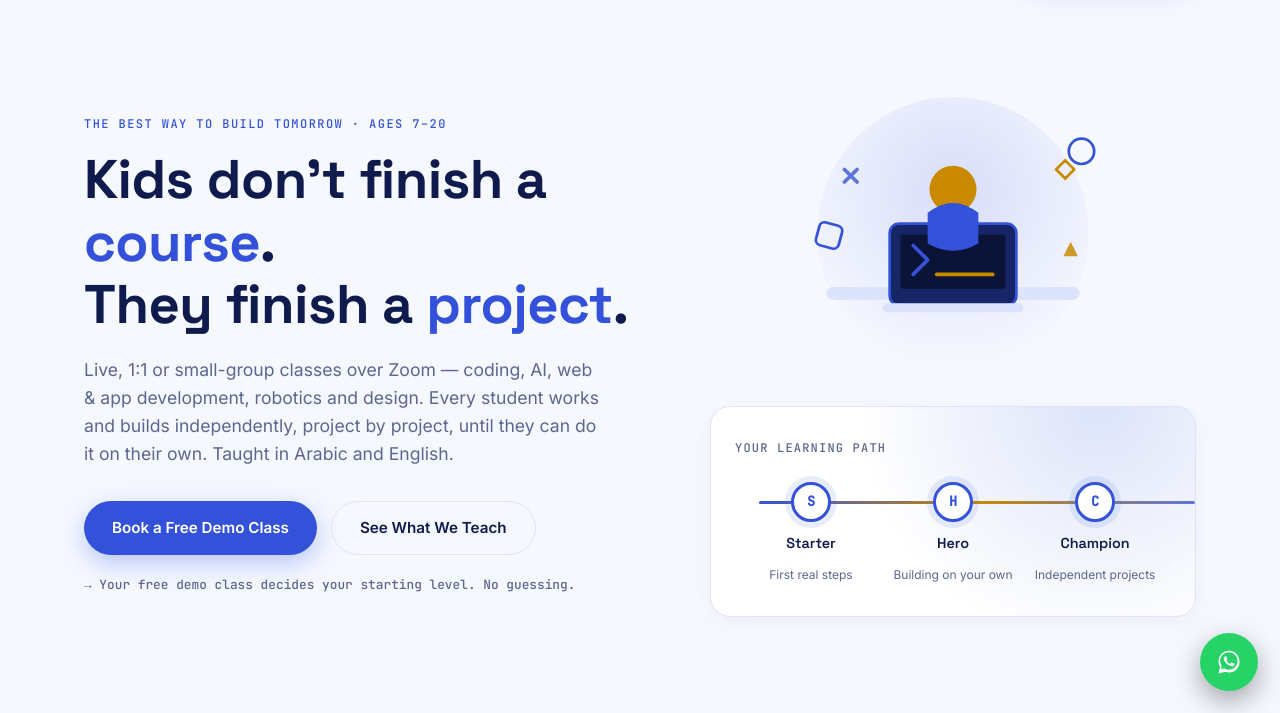
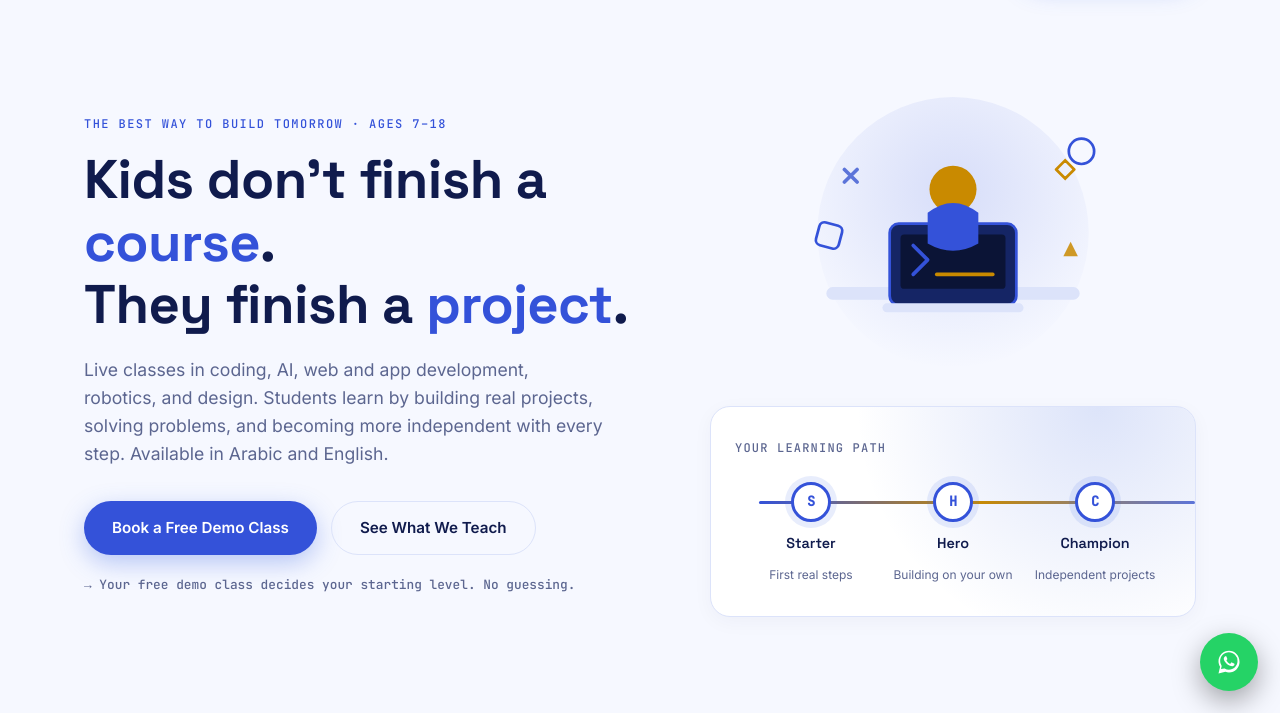
Before and after one commit to issra123/lws, a plain HTML site: page index.html in a window 1280 px wide. Shown: the part 87-800 px from the top of the page. Drawn offline with Linux system fonts and the light colour scheme.

Commit message:
Update index.html

```diff
--- a/index.html
+++ b/index.html
@@ -160,7 +160,7 @@
 
             <span class="eyebrow">
 
-                The Best Way to Build Tomorrow · Ages 7–20
+                The Best Way to Build Tomorrow · Ages 7–18
 
             </span>
 
@@ -325,13 +325,12 @@
 
             <p class="lead">
 
-                Live, 1:1 or small-group classes over Zoom —
-                coding, AI, web & app development, robotics and design.
-
-                Every student works and builds independently,
-                project by project, until they can do it on their own.
-
-                Taught in Arabic and English.
+               Live classes in coding, AI, web and app development, robotics, and design.
+
+Students learn by building real projects, solving problems, and becoming more independent with every step.
+
+Available in Arabic and English.
+
 
             </p>
 
```
